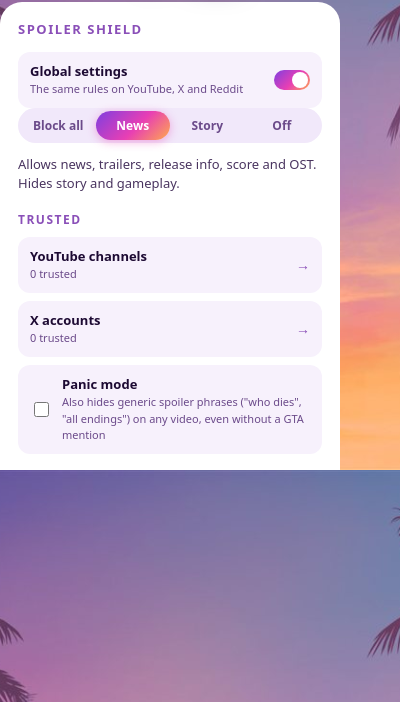
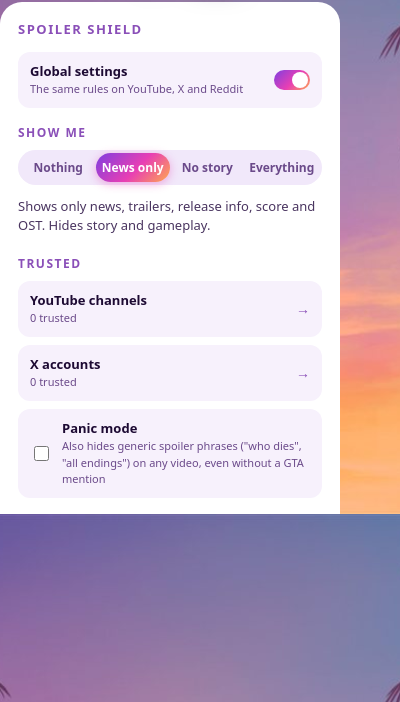
Before and after one commit to MacWeTT/blackout-vi, a browser extension: page src/popup/popup.html in a window 400 px wide. Shown: the part 142-844 px from the top of the page. Drawn offline with Linux system fonts and the light colour scheme.

Commit message:
feat: clearer level labels (Show me), spacing, live trust regression test
Levels are now Nothing / News only / No story / Everything under a 'Show me' heading. Live test covers trusting from a real card and the mark surviving a reload.

```diff
--- a/src/popup/popup.css
+++ b/src/popup/popup.css
@@ -250,7 +250,7 @@ body {
 }
 
 .sheet__heading {
-  margin: 14px 0 8px;
+  margin: 16px 0 8px;
   font-size: 12px;
   letter-spacing: 1.5px;
   text-transform: uppercase;
--- a/src/popup/popup.html
+++ b/src/popup/popup.html
@@ -43,11 +43,12 @@
         </button>
       </div>
 
+      <h2 class="sheet__heading">Show me</h2>
       <div class="levels" id="levels">
-        <button class="levels__button" data-level="all">Block all</button>
-        <button class="levels__button" data-level="news">News</button>
-        <button class="levels__button" data-level="story">Story</button>
-        <button class="levels__button" data-level="off">Off</button>
+        <button class="levels__button" data-level="all">Nothing</button>
+        <button class="levels__button" data-level="news">News only</button>
+        <button class="levels__button" data-level="story">No story</button>
+        <button class="levels__button" data-level="off">Everything</button>
       </div>
       <p class="sheet__desc" id="desc"></p>
 
--- a/src/popup/popup.js
+++ b/src/popup/popup.js
@@ -1,7 +1,7 @@
 const DESCRIPTIONS = {
   all: 'Hides every GTA VI post, video and comment.',
-  news: 'Allows news, trailers, release info, score and OST. Hides story and gameplay.',
-  story: 'Hides story, endings, deaths and missions. Gameplay and news are allowed.',
+  news: 'Shows only news, trailers, release info, score and OST. Hides story and gameplay.',
+  story: 'Shows news and gameplay. Hides story, endings, deaths and missions.',
   off: 'Protection off. Everything shows.',
 };
 const MODE_DESCRIPTIONS = {
```
Also changed, not shown: test/e2e/live.spec.js (+31 -0 lines), test/e2e/popup.spec.js (+7 -7 lines), src/content/image.png (added).
